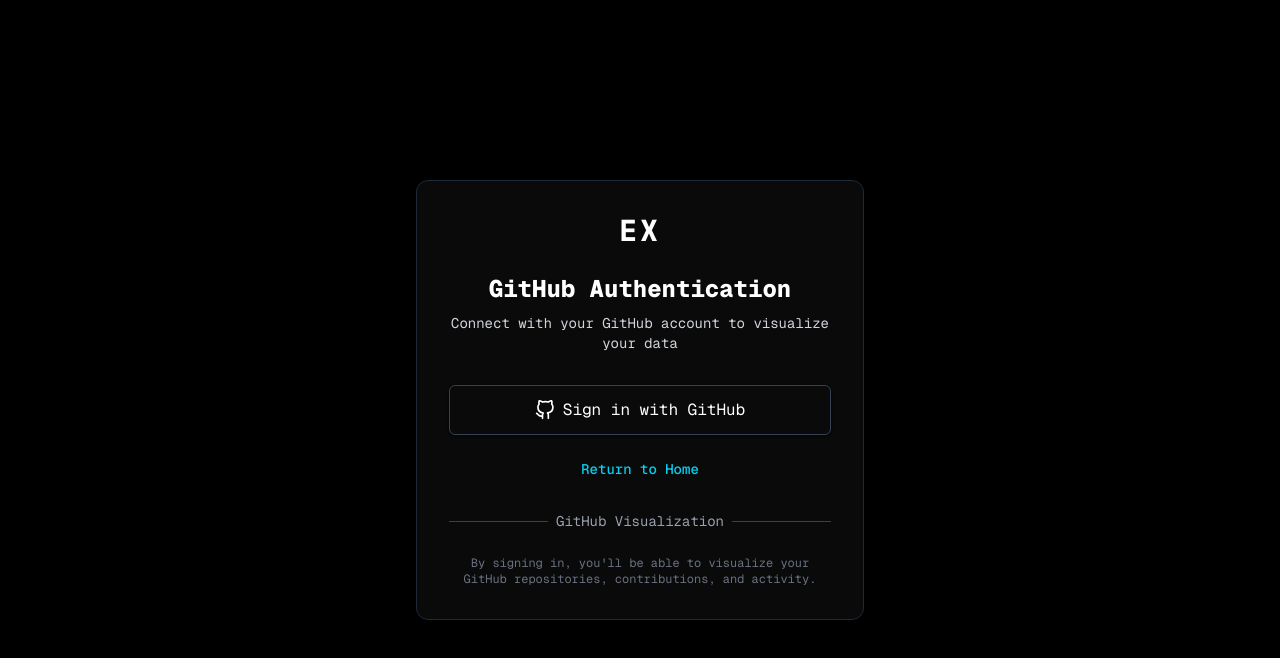
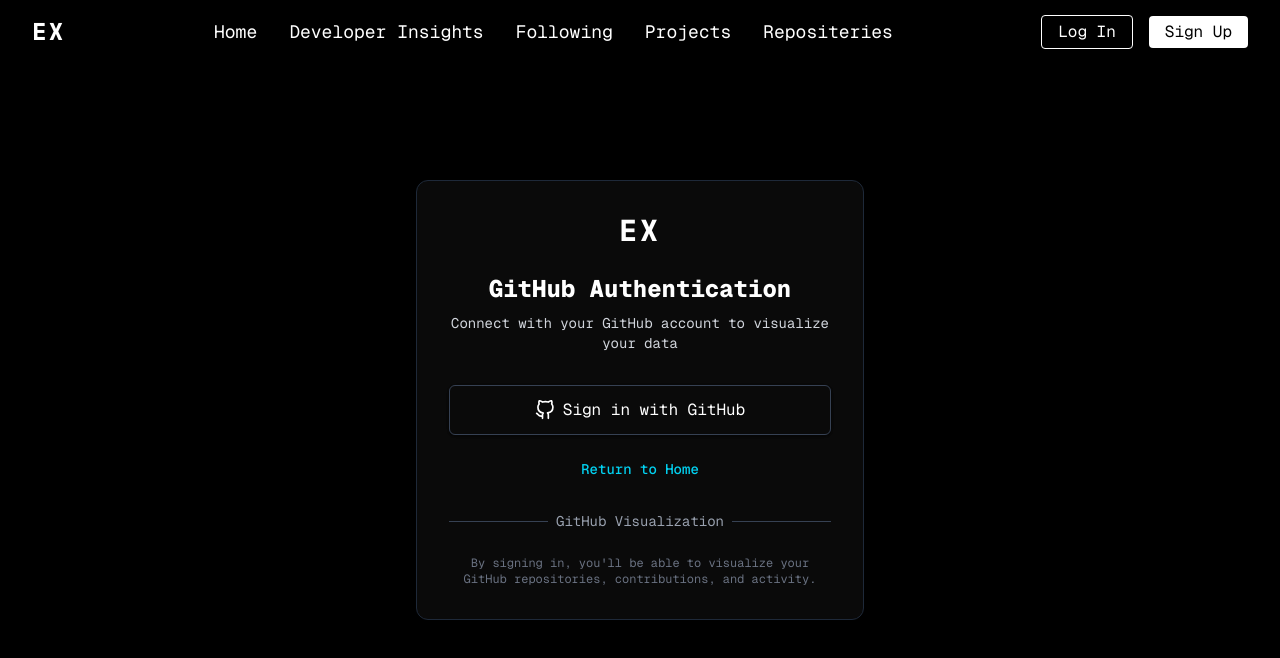
Before and after one commit to HunainMulla/Github_Visualizer, a Next.js app in the folder client/: page /login in a window 1280 px wide. Shown: the top 658 px of the page. Built offline with nearby package versions, Linux system fonts and the light colour scheme.

Commit message:
Added navbar in login page

```diff
--- a/client/src/app/Components/Navbar.tsx
+++ b/client/src/app/Components/Navbar.tsx
@@ -1,7 +1,7 @@
 "use client";
 
 import Link from "next/link";
-import React, { useState,useEffect } from "react";
+import React, { useState, useEffect } from "react";
 import { FaBars, FaTimes } from "react-icons/fa";
 
 export default function Navbar() {
@@ -11,11 +11,11 @@ export default function Navbar() {
 
 
   useEffect(() => {
-    if(localStorage.getItem("access_token")){
+    if (localStorage.getItem("access_token")) {
       setAccessToken(localStorage.getItem("access_token"))
       return;
     }
-    else{
+    else {
       console.log("No access token found");
       return;
     }
@@ -52,7 +52,7 @@ export default function Navbar() {
                   key={item}
                   className="relative group cursor-pointer text-white text-lg"
                 >
-                  <Link href={item==="Home"?"/":item.toLowerCase()} className="transition-all duration-300 group-hover:text-cyan-400">
+                  <Link href={item === "Home" ? "/" : item.toLowerCase()} className="transition-all duration-300 group-hover:text-cyan-400">
                     {item}
                   </Link>
                   <span className="absolute left-0 -bottom-1 w-0 h-0.5 bg-cyan-400 transition-all duration-300 group-hover:w-full"></span>
@@ -63,13 +63,17 @@ export default function Navbar() {
 
           {/* Desktop Auth Buttons */}
           <div className="hidden md:flex items-center space-x-4">
-         {!accessToken &&   <Link href="/login" className="px-4 py-1 border border-white rounded hover:bg-cyan-400 hover:text-black transition-colors duration-300">
+            {!accessToken && <button onClick={() => {
+              window.location.href = "/login"
+            }} className="px-4 py-1 border border-white rounded hover:bg-cyan-400 hover:text-black transition-colors duration-300">
               Log In
-            </Link>}
-         {!accessToken &&   <Link href="/signup" className="px-4 py-1 bg-white text-black rounded hover:bg-cyan-400 hover:text-black transition-colors duration-300">
+            </button>}
+            {!accessToken && <button onClick={() => {
+              window.location.href = "/signup"
+            }} className="px-4 py-1 bg-white text-black rounded hover:bg-cyan-400 hover:text-black transition-colors duration-300">
               Sign Up
-            </Link>}
-         {accessToken &&   <button onClick={handleLogout} className="px-4 py-1 bg-white text-black rounded hover:bg-cyan-400 hover:text-black transition-colors duration-300">
+            </button>}
+            {accessToken && <button onClick={handleLogout} className="px-4 py-1 bg-white text-black rounded hover:bg-cyan-400 hover:text-black transition-colors duration-300">
               Logout
             </button>}
           </div>
@@ -93,8 +97,7 @@ export default function Navbar() {
 
       {/* Mobile Menu */}
       <div
-        className={`md:hidden fixed left-0 right-0 bg-gray-900 transition-all duration-300 ease-in-out ${
-          isMenuOpen
+        className={`md:hidden fixed left-0 right-0 bg-gray-900 transition-all duration-300 ease-in-out ${isMenuOpen
           ? 'top-16 opacity-100 visible'
           : '-top-full opacity-0 invisible'
           }`}
@@ -109,8 +112,7 @@ export default function Navbar() {
             <Link
               key={item}
               href={item.toLowerCase()}
-              className={`block px-3 py-2 text-base font-medium text-white hover:bg-gray-800 rounded-md transform transition-all duration-200 ${
-                isMenuOpen
+              className={`block px-3 py-2 text-base font-medium text-white hover:bg-gray-800 rounded-md transform transition-all duration-200 ${isMenuOpen
                 ? 'translate-x-0 opacity-100'
                 : '-translate-x-4 opacity-0'
                 }`}
@@ -126,8 +128,7 @@ export default function Navbar() {
             <div className="flex flex-col space-y-3 px-2">
               <Link
                 href="/login"
-                className={`w-full px-4 py-2 border border-white rounded hover:bg-cyan-400 hover:text-black transition-all duration-300 transform ${
-                  isMenuOpen ? 'translate-y-0 opacity-100' : 'translate-y-4 opacity-0'
+                className={`w-full px-4 py-2 border border-white rounded hover:bg-cyan-400 hover:text-black transition-all duration-300 transform ${isMenuOpen ? 'translate-y-0 opacity-100' : 'translate-y-4 opacity-0'
                   }`}
                 style={{
                   transitionDelay: isMenuOpen ? `${navItems.length * 75}ms` : '0ms'
@@ -136,8 +137,7 @@ export default function Navbar() {
                 Log In
               </Link>
               <button
-                className={`w-full px-4 py-2 bg-white text-black rounded hover:bg-cyan-400 hover:text-black transition-all duration-300 transform ${
-                  isMenuOpen ? 'translate-y-0 opacity-100' : 'translate-y-4 opacity-0'
+                className={`w-full px-4 py-2 bg-white text-black rounded hover:bg-cyan-400 hover:text-black transition-all duration-300 transform ${isMenuOpen ? 'translate-y-0 opacity-100' : 'translate-y-4 opacity-0'
                   }`}
                 style={{
                   transitionDelay: isMenuOpen ? `${(navItems.length + 1) * 75}ms` : '0ms'
--- a/client/src/app/login/page.tsx
+++ b/client/src/app/login/page.tsx
@@ -1,3 +1,4 @@
+
 // 'use client';
 
 // import { useState } from 'react';
@@ -136,6 +137,7 @@
 
 import { useState, useEffect } from "react";
 import { useRouter } from "next/navigation";
+import Navabar from "../Components/Navbar";
 import { FiGithub } from 'react-icons/fi';
 import Link from "next/link";
 
@@ -161,6 +163,10 @@ const LoginPage = () => {
     }, [router])
 
     return (
+        <div>
+            <div className="nav">
+                <Navabar />
+            </div>
         <div className="min-h-screen flex items-center justify-center bg-black py-12 px-4 sm:px-6 lg:px-8 font-mono">
             <div className="max-w-md w-full space-y-8 bg-[#0a0a0a] border border-gray-800 p-8 rounded-xl shadow-lg">
                 <div className="text-center">
@@ -211,6 +217,7 @@ const LoginPage = () => {
                 </div>
             </div>
         </div>
+                            </div>
     );
 }
 
```
Lines whose indentation alone changed are shown as unchanged.
